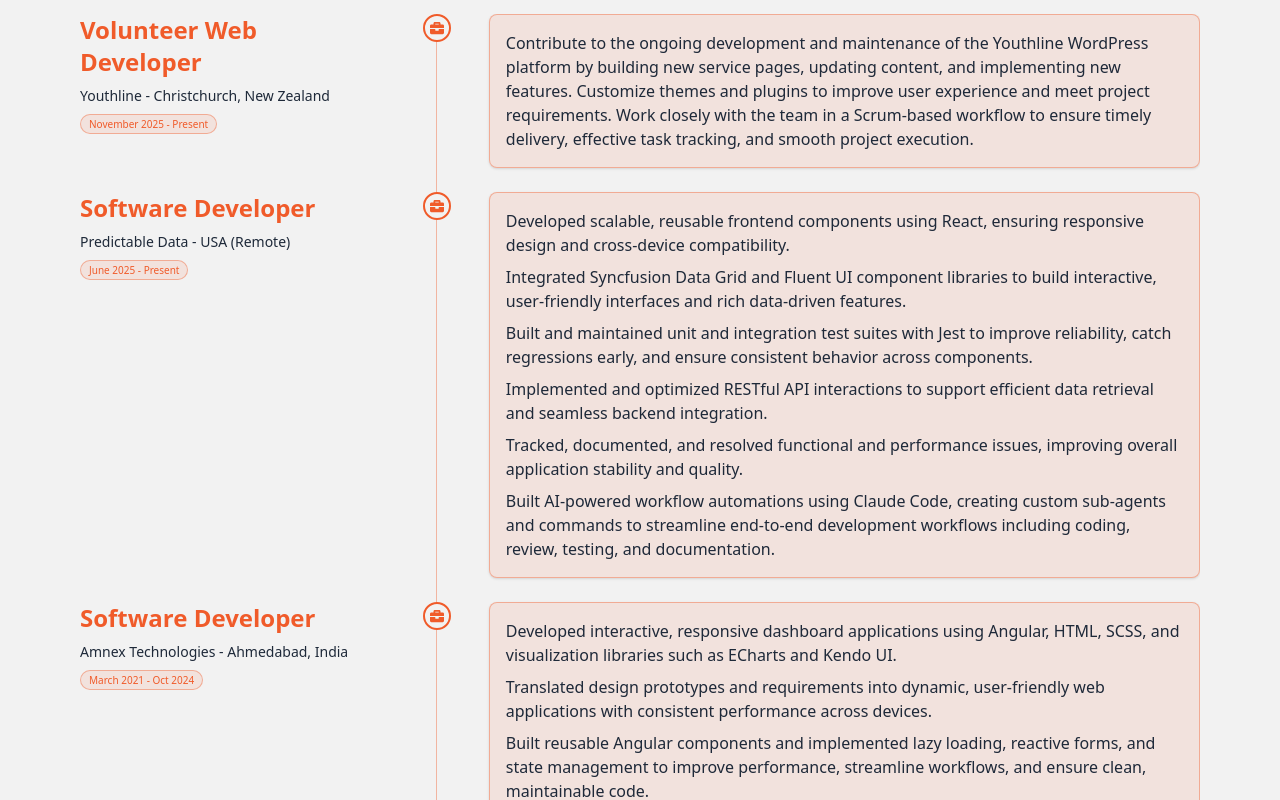
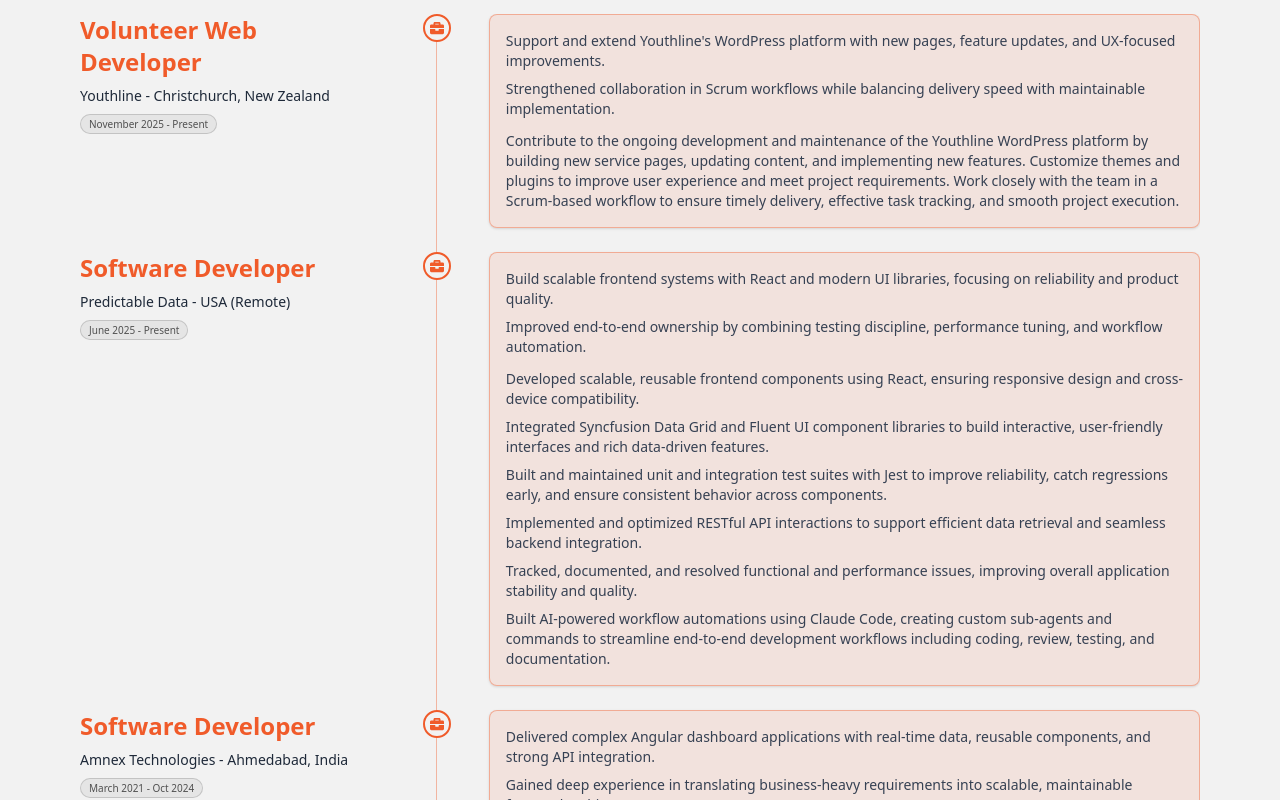
Before and after one commit to KinjalHirapara/portfolio, a React (Vite) app: page / in a window 1280 px wide. Shown: the part 1700-2500 px from the top of the page. Built offline with nearby package versions, Linux system fonts and the light colour scheme.

Commit message:
Updated experience section design.

```diff
--- a/src/components/Experience.tsx
+++ b/src/components/Experience.tsx
@@ -30,6 +30,7 @@ const Experience: React.FC = () => {
           <span className="numbered-heading">Experience</span>
         </h2>
       </motion.div>
+
       <div className="mt-4 flex flex-col gap-4 md:hidden overflow-x-hidden">
         {experiences.map((exp) => {
           const direction = 60;
@@ -56,13 +57,28 @@ const Experience: React.FC = () => {
                     </p>
                   )}
                   {exp.duration && (
-                    <span className="mt-1 inline-flex text-[10px] leading-none px-2 py-1 rounded-full border whitespace-nowrap border-primary/40 bg-primary/10 text-primary">
+                    <span className="mt-1 inline-flex text-[10px] leading-none px-2 py-1 rounded-full border whitespace-nowrap border-black/15 bg-black/5 text-black/65 dark:border-white/25 dark:bg-white/10 dark:text-white/85">
                       {exp.duration}
                     </span>
                   )}
                 </div>
               </div>
+
               <ul className="space-y-2 text-base">
+                {(exp.summary || exp.learningNote) && (
+                  <li className="space-y-2 mb-3 border-b border-primary/20 pb-3 list-none">
+                    {exp.summary && (
+                      <p className="text-sm text-gray-700 dark:text-gray-300">
+                        {exp.summary}
+                      </p>
+                    )}
+                    {exp.learningNote && (
+                      <p className="text-sm text-gray-700 dark:text-gray-300">
+                        - {exp.learningNote}
+                      </p>
+                    )}
+                  </li>
+                )}
                 {exp.responsibilities.map((item, idx) => (
                   <li key={idx}>{item}</li>
                 ))}
@@ -80,6 +96,7 @@ const Experience: React.FC = () => {
           </div>
           <div />
         </div>
+
         {experiences.map((exp) => {
           const direction = 60;
           const showMeta = exp.title || exp.duration || exp.city;
@@ -112,7 +129,7 @@ const Experience: React.FC = () => {
                         </div>
                       )}
                       {exp.duration && (
-                        <div className="text-[10px] leading-none px-2 py-1 rounded-full border whitespace-nowrap border-primary/40 bg-primary/10 text-primary">
+                        <div className="text-[10px] leading-none px-2 py-1 rounded-full border whitespace-nowrap border-black/15 bg-black/5 text-black/65 dark:border-white/25 dark:bg-white/10 dark:text-white/85">
                           {exp.duration}
                         </div>
                       )}
@@ -122,11 +139,13 @@ const Experience: React.FC = () => {
               ) : (
                 <div />
               )}
+
               <div className="flex justify-center">
                 <span className="flex h-7 w-7 items-center justify-center rounded-full border-2 border-primary bg-light text-primary dark:bg-dark z-[1]">
                   <FaBriefcase className="h-3.5 w-3.5" />
                 </span>
               </div>
+
               <div className="flex justify-start">
                 <motion.div
                   className="w-full rounded-lg border border-primary/40 bg-primary/10 p-4 shadow-sm"
@@ -137,8 +156,24 @@ const Experience: React.FC = () => {
                   viewport={{ once: false, amount: 0.3 }}
                 >
                   <ul className="space-y-2 text-base">
+                    {(exp.summary || exp.learningNote) && (
+                      <li className="space-y-2 mb-3 list-none">
+                        {exp.summary && (
+                          <p className="text-sm text-gray-700 dark:text-gray-300">
+                            {exp.summary}
+                          </p>
+                        )}
+                        {exp.learningNote && (
+                          <p className="text-sm text-gray-700 dark:text-gray-300">
+                            {exp.learningNote}
+                          </p>
+                        )}
+                      </li>
+                    )}
                     {exp.responsibilities.map((item, idx) => (
-                      <li key={idx}>{item}</li>
+                      <p className="text-sm text-gray-700 dark:text-gray-300">
+                        <li key={idx}>{item}</li>
+                      </p>
                     ))}
                   </ul>
                 </motion.div>
--- a/src/constants/index.tsx
+++ b/src/constants/index.tsx
@@ -145,6 +145,10 @@ export const experiences = [
     company: "Youthline",
     city: "Christchurch, New Zealand",
     duration: "November 2025 - Present",
+    summary:
+      "Support and extend Youthline's WordPress platform with new pages, feature updates, and UX-focused improvements.",
+    learningNote:
+      "Strengthened collaboration in Scrum workflows while balancing delivery speed with maintainable implementation.",
     responsibilities: [
       "Contribute to the ongoing development and maintenance of the Youthline WordPress platform by building new service pages, updating content, and implementing new features. Customize themes and plugins to improve user experience and meet project requirements. Work closely with the team in a Scrum-based workflow to ensure timely delivery, effective task tracking, and smooth project execution.",
     ],
@@ -154,6 +158,10 @@ export const experiences = [
     company: "Predictable Data",
     city: "USA (Remote)",
     duration: "June 2025 - Present",
+    summary:
+      "Build scalable frontend systems with React and modern UI libraries, focusing on reliability and product quality.",
+    learningNote:
+      "Improved end-to-end ownership by combining testing discipline, performance tuning, and workflow automation.",
     responsibilities: [
       "Developed scalable, reusable frontend components using React, ensuring responsive design and cross-device compatibility.",
       "Integrated Syncfusion Data Grid and Fluent UI component libraries to build interactive, user-friendly interfaces and rich data-driven features.",
@@ -168,6 +176,10 @@ export const experiences = [
     company: "Amnex Technologies",
     city: "Ahmedabad, India",
     duration: "March 2021 - Oct 2024",
+    summary:
+      "Delivered complex Angular dashboard applications with real-time data, reusable components, and strong API integration.",
+    learningNote:
+      "Gained deep experience in translating business-heavy requirements into scalable, maintainable frontend architecture.",
     responsibilities: [
       "Developed interactive, responsive dashboard applications using Angular, HTML, SCSS, and visualization libraries such as ECharts and Kendo UI.",
       "Translated design prototypes and requirements into dynamic, user-friendly web applications with consistent performance across devices.",
@@ -182,6 +194,10 @@ export const experiences = [
     company: "Timeloop Technologies",
     city: "Anand, India",
     duration: "June 2018 - Feb 2021",
+    summary:
+      "Progressed from junior to frontend developer while building responsive web products across multiple client domains.",
+    learningNote:
+      "Built a strong foundation in core frontend principles, performance optimization, and collaborative delivery.",
     responsibilities: [
       "Started as a Junior Frontend Developer, building interactive and responsive web applications using HTML, CSS and JavaScript, focusing on clean, maintainable code and smooth API-based data handling.",
       "Gained strong experience in DOM manipulation, event handling, and frontend performance optimization to improve page speed and responsiveness.",
```
